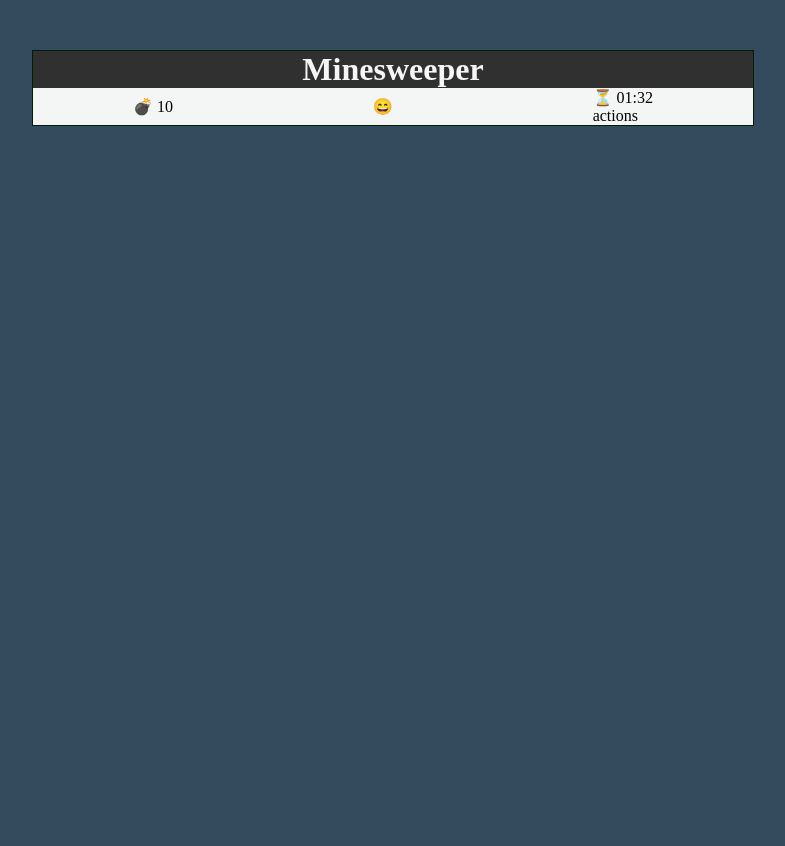
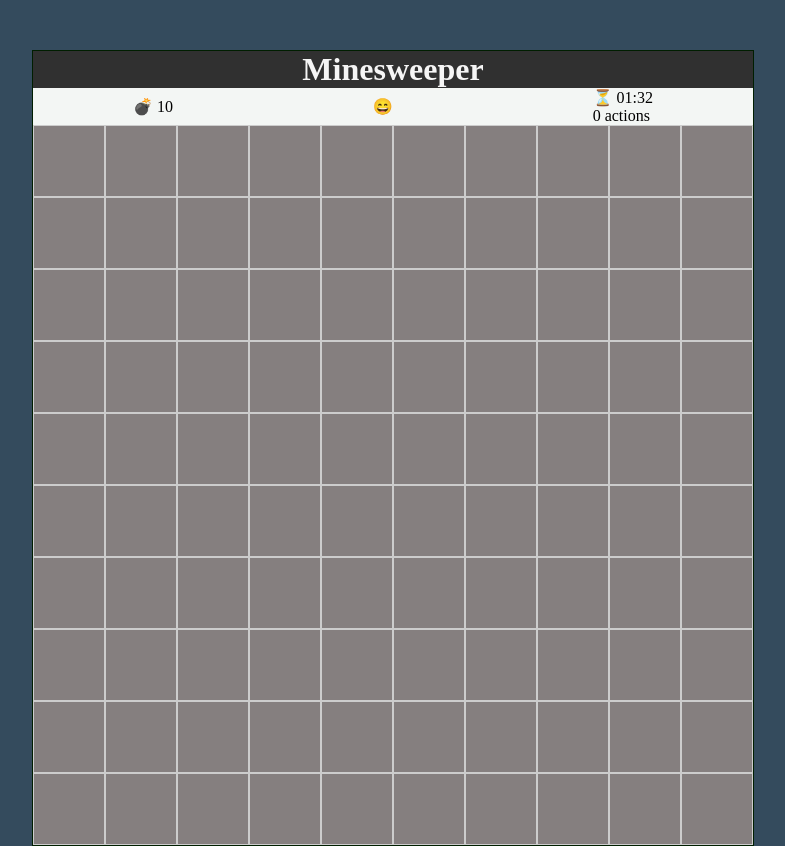
Before and after one commit to ricierirossi/minesweeper, a Vue app: page / in a window 1280 px wide. Shown: the whole page, without its empty margins (247-1032 px from the left). Before the commit the page ends 800 px from the top, so only its background shows below. Built offline with nearby package versions, Linux system fonts and the light colour scheme.

Commit message:
Set initial value for cells

```diff
--- a/src/App.vue
+++ b/src/App.vue
@@ -1,14 +1,44 @@
 <script setup>
 import "./assets/App.css";
+
 import BoardComponent from "./components/BoardComponent.vue";
+import CellsComponent from "./components/CellsComponent.vue";
 import ScoredBoard from "./components/ScoreBoard.vue";
+
+import { ref } from "vue";
+
+const rows = ref(10);
+const column = ref(10);
+const bombs = ref(10);
+const cells = ref([]);
+const numberOfCells = rows.value * column.value;
+const actionsCounter = ref(0);
+
+function initializeCells() {
+  for (let cellIndex = 0; cellIndex++; cellIndex <= numberOfCells) {
+    cells.push({
+      revealed: false,
+      flagged: false,
+      bomb: false,
+      adjacentBombs: 0,
+    });
+  }
+}
+
+function countActions() {
+  actionsCounter.value += 1;
+}
 </script>
 
 <template>
   <body>
     <div class="game">
       <BoardComponent />
-      <ScoredBoard />
+      <ScoredBoard :actions-counter="actionsCounter" />
+      <CellsComponent
+        :number-of-cells="numberOfCells"
+        @count-actions-event="countActions"
+      />
     </div>
   </body>
 </template>
```
